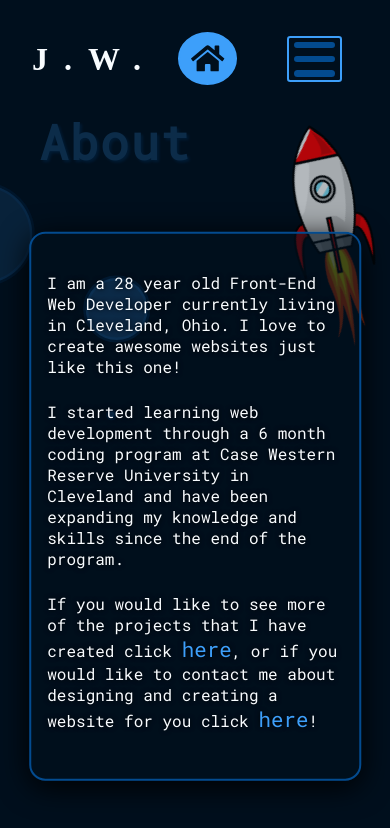
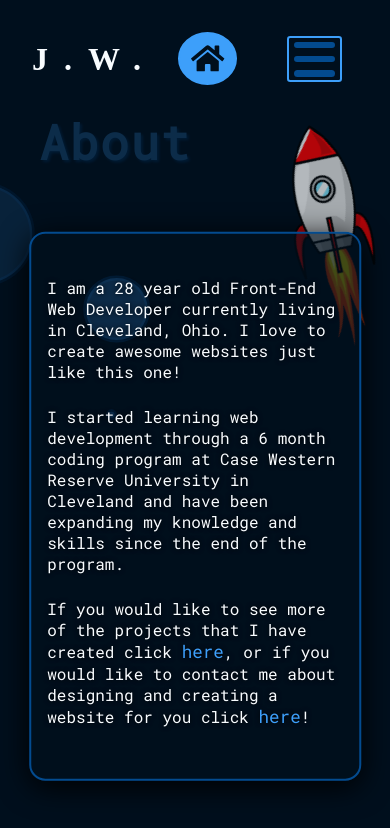
Before and after one commit to J-Whisler/iDesign-jw, a React (Create React App) app: page /about in a window 390 px wide. Shown: the top 828 px of the page. Built offline with nearby package versions, Linux system fonts and the light colour scheme; a web font is replaced by a local one.

Commit message:
mobile stylings for all pages

```diff
--- a/src/pages/AboutMe/AboutMe.scss
+++ b/src/pages/AboutMe/AboutMe.scss
@@ -97,13 +97,16 @@
         }
 
 
-        @media (max-width: 500px) {
+        @media (max-width: 450px) {
             height: 65vh;
             width: 85vw;
             top: 55%;
             .aboutMe__contentBoxText {
                 .aboutMe__paragraph {
                     font-size: 1.1rem;
+                    .p-link {
+                        font-size: 1.1rem;
+                    }
                 }
             }
         }
```
